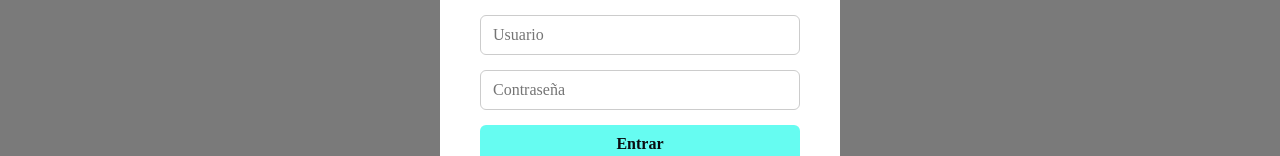
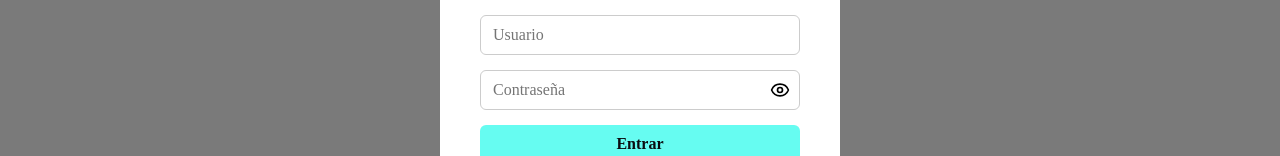
Before and after one commit to IGamero/Simulador-Riftbound, a React (Vite) app in the folder frontend/: page /home in a window 1280 px wide. Both pictures are taken after a click on the button "Iniciar Sesión". Shown: the part 265-421 px from the top of the page. Built offline with nearby package versions, Linux system fonts and the light colour scheme.

Commit message:
[ADD] password field loging register form

```diff
--- a/frontend/package.json
+++ b/frontend/package.json
@@ -12,6 +12,7 @@
   },
   "dependencies": {
     "@react-oauth/google": "^0.12.2",
+    "lucide-react": "^0.553.0",
     "react": "^19.2.0",
     "react-dom": "^19.2.0",
     "react-router-dom": "^7.9.5",
--- a/frontend/src/components/Modals/LoginModal/LoginModal.styles.tsx
+++ b/frontend/src/components/Modals/LoginModal/LoginModal.styles.tsx
@@ -50,6 +50,7 @@ const Form = styled.form`
 `;
 
 const Input = styled.input`
+  width: 100%;
   padding: 10px 12px;
   font-size: 1rem;
   border-radius: 6px;
@@ -60,6 +61,29 @@ const Input = styled.input`
     border-color: #66fcf1;
   }
 `;
+
+const InputWrapper = styled.div`
+    position: relative;
+    width: 100%;
+    display: flex;
+    align-items: center;
+`;
+
+const EyeIcon = styled.button`
+    position: absolute;
+    right: 10px;
+    top: 50%;
+    transform: translateY(-50%);
+
+    background: none;
+    border: none;
+    cursor: pointer;
+    padding: 0;
+
+    display: flex;
+    align-items: center;
+`;
+
 
 const ResgisterWrapper = styled.div``;
 const RegisterButton = styled.button`
@@ -152,6 +176,8 @@ export {
   CloseButton,
   Form,
   Input,
+  InputWrapper,
+  EyeIcon,
   ResgisterWrapper,
   RegisterButton,
   SubmitButton,
--- a/frontend/src/components/Modals/LoginModal/LoginModal.tsx
+++ b/frontend/src/components/Modals/LoginModal/LoginModal.tsx
@@ -1,6 +1,7 @@
 import { useState, useEffect } from "react";
 import { useGoogleLogin, type TokenResponse } from "@react-oauth/google";
 import LoginModalView from "./LoginModal.view";
+import { validateEmpty } from "../../../utils/formValidations";
 
 interface LoginModalProps {
     isOpen: boolean;
@@ -52,10 +53,15 @@ export default function LoginModal({ isOpen, onClose, onRegisterClick }: LoginMo
 
     const handleSubmit = (e: React.FormEvent) => {
         e.preventDefault();
-    if (!username || !password) {
-      setError("Por favor completa todos los campos");
+
+        // Validaciones
+        const emptyError: string | boolean = validateEmpty(username, password);
+        if (emptyError) {
+            setError(emptyError);
             return;
         }
+
+
         console.log("Login:", { username, password });
         handleClose();
     };
--- a/frontend/src/components/Modals/LoginModal/LoginModal.view.tsx
+++ b/frontend/src/components/Modals/LoginModal/LoginModal.view.tsx
@@ -1,9 +1,13 @@
+import { Eye, EyeOff } from "lucide-react";
+import { useState } from "react";
 import {
     ModalOverlay,
     ModalContent,
     CloseButton,
     Form,
     Input,
+    InputWrapper,
+    EyeIcon,
     SubmitButton,
     ErrorMsg,
     ResgisterWrapper,
@@ -13,7 +17,6 @@ import {
 } from "./LoginModal.styles";
 import type { LoginModalViewPropsInterface } from "./LoginModal.interface";
 import { modalController } from "../modalController";
-
 
 
 
@@ -30,6 +33,11 @@ export default function LoginModalView({
     onRegisterClick,
     onGoogleLogin,
 }: LoginModalViewPropsInterface) {
+
+    const [showPassword, setShowPassword] = useState(false);
+
+
+
     return (
         <ModalOverlay
             $closing={closing}
@@ -42,18 +50,27 @@ export default function LoginModalView({
                 {error && <ErrorMsg>{error}</ErrorMsg>}
 
                 <Form onSubmit={onSubmit}>
+                    <InputWrapper>
                         <Input
                             type="text"
                             placeholder="Usuario"
                             value={username}
                             onChange={(e) => onUsernameChange(e.target.value)}
                         />
+                    </InputWrapper>
+                    <InputWrapper>
                         <Input
-                        type="password"
+                            type={showPassword ? "text" : "password"}
                             placeholder="Contraseña"
                             value={password}
                             onChange={(e) => onPasswordChange(e.target.value)}
+                            style={{ paddingRight: "40px" }} // espacio para que no pise el icono
                         />
+
+                        <EyeIcon type="button" onClick={() => setShowPassword(!showPassword)}>
+                            {showPassword ? <EyeOff size={20} /> : <Eye size={20} />}
+                        </EyeIcon>
+                    </InputWrapper>
 
                     <SubmitButton type="submit">Entrar</SubmitButton>
 
--- a/frontend/src/components/Modals/RegisterModal/RegisterModal.styles.tsx
+++ b/frontend/src/components/Modals/RegisterModal/RegisterModal.styles.tsx
@@ -50,6 +50,7 @@ const Form = styled.form`
 `;
 
 const Input = styled.input`
+  width: 100%;
   padding: 10px 12px;
   font-size: 1rem;
   border-radius: 6px;
@@ -60,6 +61,29 @@ const Input = styled.input`
     border-color: #66fcf1;
   }
 `;
+
+const InputWrapper = styled.div`
+    position: relative;
+    width: 100%;
+    display: flex;
+    align-items: center;
+`;
+
+const EyeIcon = styled.button`
+    position: absolute;
+    right: 10px;
+    top: 50%;
+    transform: translateY(-50%);
+
+    background: none;
+    border: none;
+    cursor: pointer;
+    padding: 0;
+
+    display: flex;
+    align-items: center;
+`;
+
 
 const SubmitButton = styled.button`
   padding: 10px 12px;
@@ -137,6 +161,8 @@ export {
   CloseButton,
   Form,
   Input,
+  InputWrapper,
+  EyeIcon,
   SubmitButton,
   ErrorMsg,
   Divider,
--- a/frontend/src/components/Modals/RegisterModal/RegisterModal.tsx
+++ b/frontend/src/components/Modals/RegisterModal/RegisterModal.tsx
@@ -1,5 +1,6 @@
 import { useState } from "react";
 import RegisterModalView from "./RegisterModal.view";
+import { validateEmail, validateEmpty, validateMatchPassword } from "../../../utils/formValidations";
 
 interface RegisterModalProps {
     isOpen: boolean;
@@ -34,15 +35,21 @@ export default function RegisterModal({ isOpen, onClose }: RegisterModalProps) {
         e.preventDefault();
 
         // Validaciones
-        if (!username || !email || !password || !confirmPassword) {
-            setError("Por favor completa todos los campos");
+        const emptyError: string | boolean = validateEmpty(username, email, password, confirmPassword);
+        if (emptyError) {
+            setError(emptyError);
             return;
         }
 
-        // Validar email
-        const emailRegex = /^[^\s@]+@[^\s@]+\.[^\s@]+$/;
-        if (!emailRegex.test(email)) {
-            setError("Introduce un email válido");
+        const emailError: string | boolean = validateEmail(email);
+        if (emailError) {
+            setError(emailError);
+            return;
+        }
+
+        const passMatchError: string | boolean = validateMatchPassword(password, confirmPassword);
+        if (passMatchError) {
+            setError(passMatchError);
             return;
         }
 
--- a/frontend/src/components/Modals/RegisterModal/RegisterModal.view.tsx
+++ b/frontend/src/components/Modals/RegisterModal/RegisterModal.view.tsx
@@ -4,11 +4,15 @@ import {
     CloseButton,
     Form,
     Input,
+    InputWrapper,
+    EyeIcon,
     SubmitButton,
     ErrorMsg,
 } from "./RegisterModal.styles";
 import type { RegisterModalViewPropsInterface } from "./RegisterModal.interface";
 import { modalController } from "../modalController";
+import { useState } from "react";
+import { Eye, EyeOff } from "lucide-react";
 
 
 export default function RegisterModalView({
@@ -26,6 +30,9 @@ export default function RegisterModalView({
     onClose,
     handleAnimationEnd,
 }: RegisterModalViewPropsInterface) {
+
+    const [showPassword, setShowPassword] = useState(false);
+
     return (
         <ModalOverlay
             $closing={closing}
@@ -38,33 +45,49 @@ export default function RegisterModalView({
                 {error && <ErrorMsg>{error}</ErrorMsg>}
 
                 <Form onSubmit={onSubmit}>
+
+                    <InputWrapper>
                         <Input
                             type="text"
                             placeholder="Usuario"
                             value={username}
                             onChange={(e) => onUsernameChange(e.target.value)}
                         />
+                    </InputWrapper>
 
+                    <InputWrapper>
                         <Input
                             type="text"
                             placeholder="Email"
                             value={email}
                             onChange={(e) => onEmailChange(e.target.value)}
                         />
+                    </InputWrapper>
 
+                    <InputWrapper>
                         <Input
-                        type="password"
+                            type={showPassword ? "text" : "password"}
                             placeholder="Contraseña"
                             value={password}
                             onChange={(e) => onPasswordChange(e.target.value)}
+                            style={{ paddingRight: "40px" }} // espacio para que no pise el icono
                         />
 
+                        <EyeIcon type="button" onClick={() => setShowPassword(!showPassword)}>
+                            {showPassword ? <EyeOff size={20} /> : <Eye size={20} />}
+                        </EyeIcon>
+                    </InputWrapper>
+
+                    <InputWrapper>
                         <Input
                             type="password"
                             placeholder="Confirmar Contraseña"
                             value={confirmPassword}
                             onChange={(e) => onConfirmPasswordChange(e.target.value)}
                         />
+                    </InputWrapper>
+
+
 
                     <SubmitButton type="submit">Regístrate</SubmitButton>
                 </Form>
--- /dev/null
+++ b/frontend/src/utils/formValidations.tsx
@@ -0,0 +1,33 @@
+// Valida que los campos no estén vacíos
+export const validateEmpty = (...fields: string[]): string | false => {
+    for (const field of fields) {
+        if (!field || field.trim() === "") {
+            return "Por favor completa todos los campos";
+        }
+    }
+    return false;
+};
+
+// Validar email
+export const validateEmail = (email: string): string | false => {
+    const emailRegex = /^[^\s@]+@[^\s@]+\.[^\s@]+$/;
+    if (!emailRegex.test(email)) {
+        return ("Introduce un email válido");
+    }
+    return false
+}
+
+export const validateMatchPassword = (password: string, confirmPassword: string): string | false => {
+    console.log(password, confirmPassword)
+    if (password !== confirmPassword) {
+        return ("Las contraseñas no coinciden");
+    }
+    return false
+}
+
+
+// // Validar contraseña coincida
+// if (password !== confirmPassword) {
+//     setError("Las contraseñas no coinciden");
+//     return;
+// }
```
Also changed, not shown: frontend/src/components/common/elements.tsx (added, +19 -0 lines), frontend/src/components/common/commonStyles.tsx (added), 1 other file (tests, documents, lock files or other folders). Lines whose indentation alone changed are shown as unchanged.
